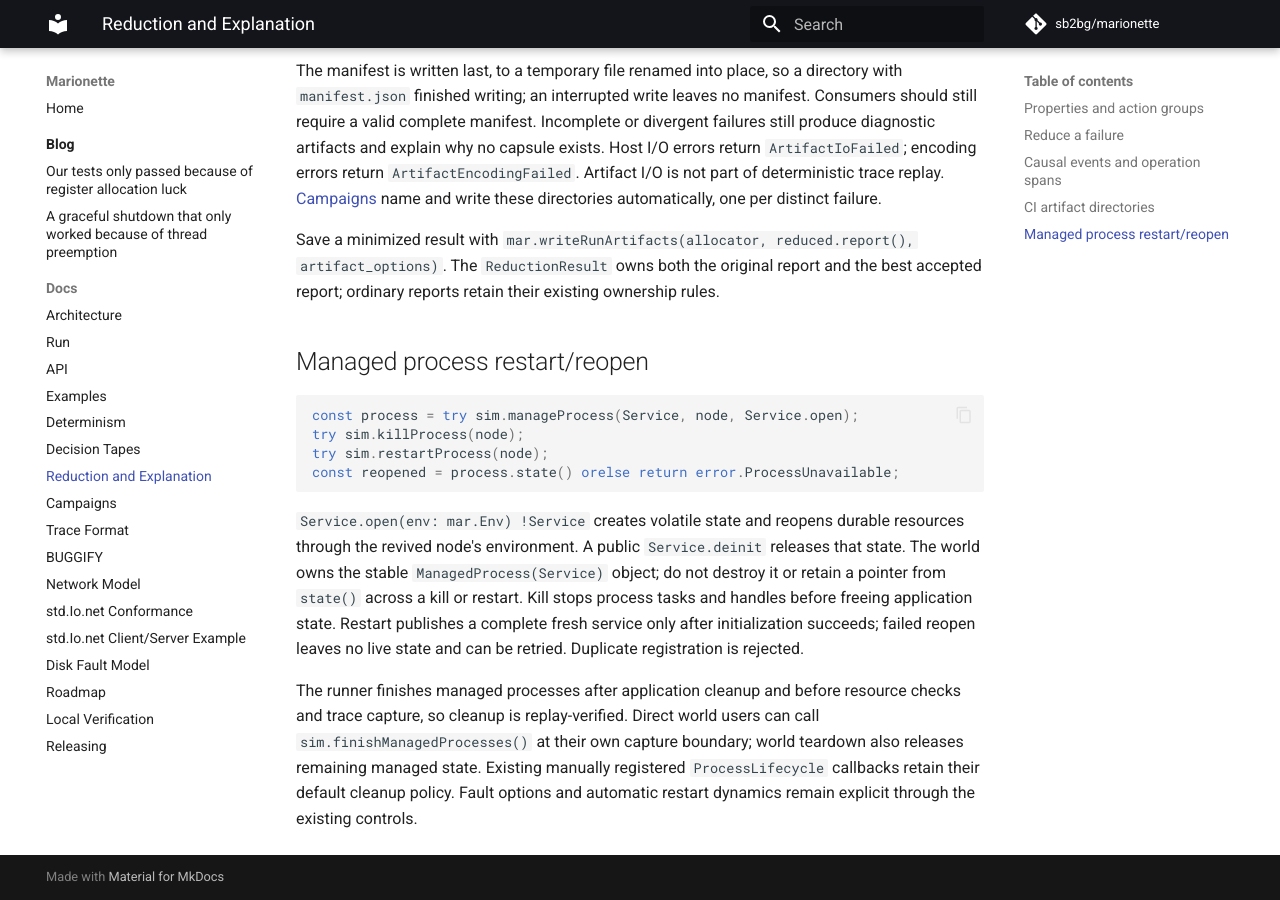
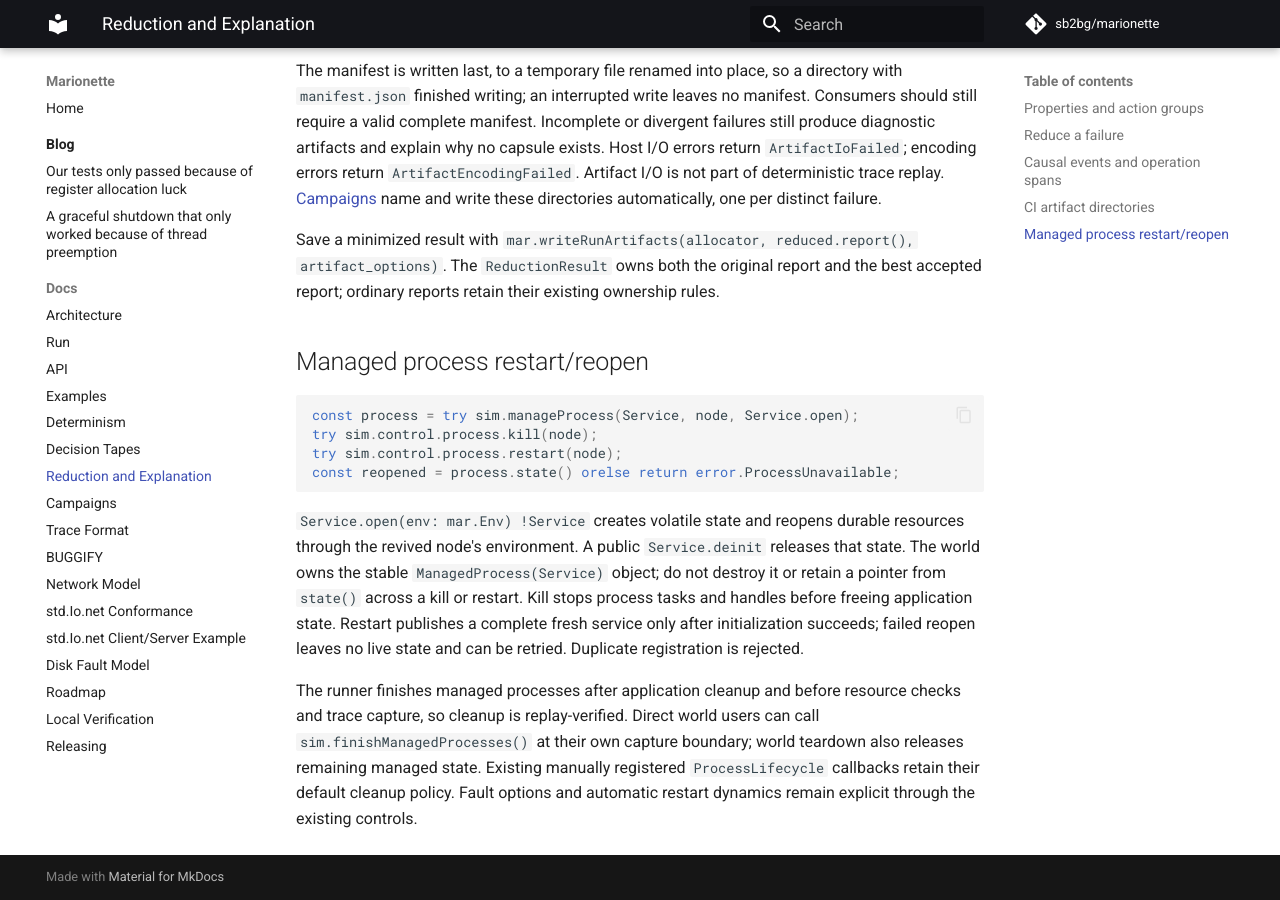
Before and after one commit to sb2bg/marionette, an MkDocs documentation site: the page built from docs/reduction-and-explanation.md, in a window 1280 px wide and 900 px high, scrolled down 3641 px. Built offline with MkDocs 1.6.1 and Material for MkDocs 9.7.7, drawn with Linux system fonts in a browser that asks for light colours; comment, search, counter and statistics services are not loaded.

Commit message:
Give Control the harness helpers and settle one process surface
Control gains chooseBool, chooseIntLessThan, chooseU64, randomBytes,
now, an infallible record, and traceBytes, so harnesses no longer need
the World engine. control.process is the one process-control surface;
Simulation.killProcess and restartProcess are removed.

Root exports are grouped into namespaces: mar.disk, mar.net, mar.replay,
mar.decision, mar.trace, mar.campaign, mar.crash, mar.process,
mar.alloc, and mar.seed. Flat names remain as aliases.

````diff
--- a/docs/reduction-and-explanation.md
+++ b/docs/reduction-and-explanation.md
@@ -187,8 +187,8 @@ best accepted report; ordinary reports retain their existing ownership rules.
 
 ```zig
 const process = try sim.manageProcess(Service, node, Service.open);
-try sim.killProcess(node);
-try sim.restartProcess(node);
+try sim.control.process.kill(node);
+try sim.control.process.restart(node);
 const reopened = process.state() orelse return error.ProcessUnavailable;
 ```
 
````
Also changed, not shown: 15 other files.
